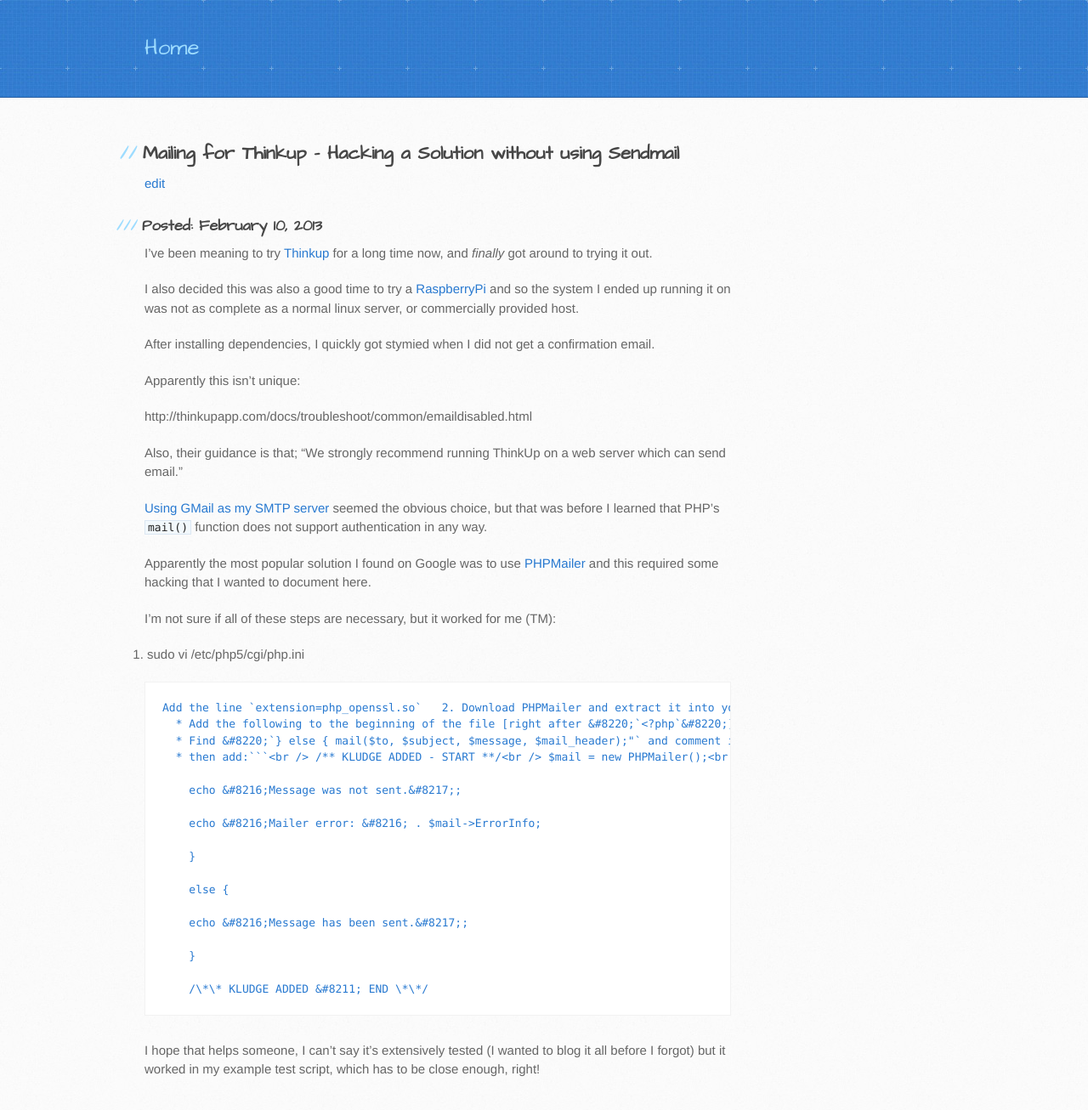
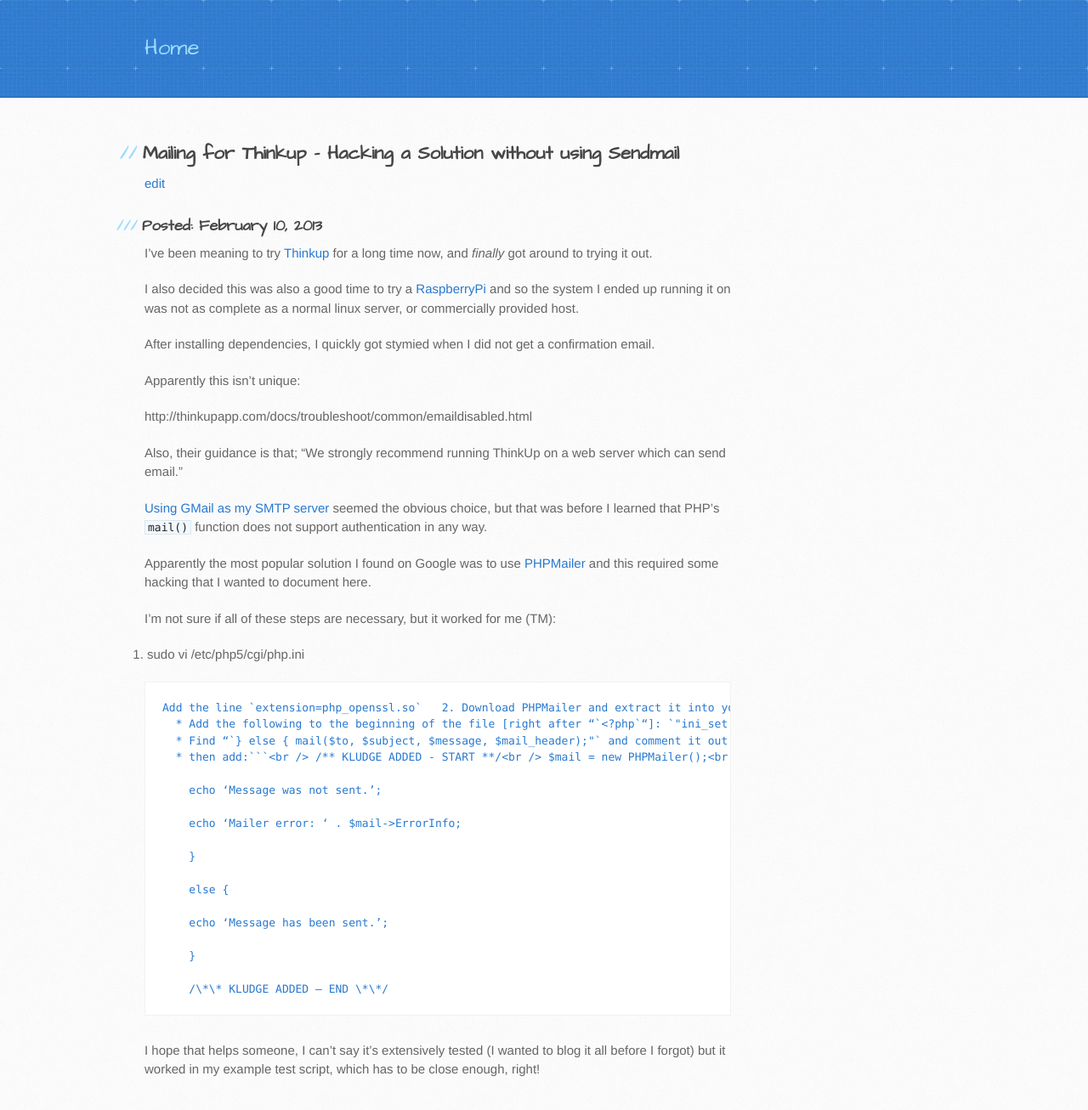
Before and after one commit to thecapacity/thecapacity.github.io, a Jekyll site: the page built from _posts/2013-02-10-mailing-for-thinkup.md, in a window 1280 px wide, cut to the strip 0-1326 px from the top of the page. Shown: the top 1306 px of the strip at 85% size. Built offline with Jekyll 4.4.1, drawn with Linux system fonts in a browser that asks for light colours.

Commit message:
Unescape HTML Codes

````diff
--- a/_posts/2013-02-10-mailing-for-thinkup.md
+++ b/_posts/2013-02-10-mailing-for-thinkup.md
@@ -1,6 +1,6 @@
 ---
 id: 408
-title: 'Mailing for Thinkup &#8211; Hacking a Solution without using Sendmail'
+title: 'Mailing for Thinkup – Hacking a Solution without using Sendmail'
 date: 2013-02-10T22:02:19+00:00
 author: jay
 layout: post
@@ -10,32 +10,32 @@
   - code
   - opensource
 ---
-I&#8217;ve been meaning to try [Thinkup](http://thinkupapp.com/ "ThinkUp") for a long time now, and _finally_ got around to trying it out.
+I’ve been meaning to try [Thinkup](http://thinkupapp.com/ "ThinkUp") for a long time now, and _finally_ got around to trying it out.
 
 I also decided this was also a good time to try a [RaspberryPi](http://www.raspberrypi.org/) and so the system I ended up running it on was not as complete as a normal linux server, or commercially provided host.
 
 After installing dependencies, I quickly got stymied when I did not get a confirmation email.
 
-Apparently this isn&#8217;t unique:
+Apparently this isn’t unique:
 
 http://thinkupapp.com/docs/troubleshoot/common/emaildisabled.html
 
-Also, their guidance is that; &#8220;We strongly recommend running ThinkUp on a web server which can send email.&#8221;
+Also, their guidance is that; “We strongly recommend running ThinkUp on a web server which can send email.”
 
-[Using GMail as my SMTP server](http://lifehacker.com/111166/how-to-use-gmail-as-your-smtp-server "Using GMail as my SMTP server") seemed the obvious choice, but that was before I learned that PHP&#8217;s `mail()` function does not support authentication in any way.
+[Using GMail as my SMTP server](http://lifehacker.com/111166/how-to-use-gmail-as-your-smtp-server "Using GMail as my SMTP server") seemed the obvious choice, but that was before I learned that PHP’s `mail()` function does not support authentication in any way.
 
 Apparently the most popular solution I found on Google was to use [PHPMailer](http://phpmailer.worxware.com/ "PHPMailer") and this required some hacking that I wanted to document here.
 
-I&#8217;m not sure if all of these steps are necessary, but it worked for me (TM):
+I’m not sure if all of these steps are necessary, but it worked for me (TM):
 
   1. sudo vi /etc/php5/cgi/php.ini
 
     Add the line `extension=php_openssl.so`
   2. Download PHPMailer and extract it into your thinkup __lib_ directory [for me this was `/usr/share/nginx/www/thinkup/_lib]`
   3. Hack `/usr/share/nginx/www/thinkup/_lib/class.Mailer`
-      * Add the following to the beginning of the file [right after &#8220;`<?php`&#8220;]: `"ini_set("include_path", ".:./PHPMailer_v5.1/");<br />
-require("PHPMailer_v5.1/class.phpmailer.php");`&#8220;
-      * Find &#8220;`} else { mail($to, $subject, $message, $mail_header);"` and comment it out [with //]
+      * Add the following to the beginning of the file [right after “`<?php`“]: `"ini_set("include_path", ".:./PHPMailer_v5.1/");<br />
+require("PHPMailer_v5.1/class.phpmailer.php");`“
+      * Find “`} else { mail($to, $subject, $message, $mail_header);"` and comment it out [with //]
       * then add:```<br />
 /** KLUDGE ADDED - START **/<br />
 $mail = new PHPMailer();<br />
@@ -53,18 +53,18 @@
 $mail->Body = $message;<br />
 $mail->WordWrap = 50;`if(!$mail->Send()) {
 
-        echo &#8216;Message was not sent.&#8217;;
+        echo ‘Message was not sent.’;
 
-        echo &#8216;Mailer error: &#8216; . $mail->ErrorInfo;
+        echo ‘Mailer error: ‘ . $mail->ErrorInfo;
 
         }
 
         else {
 
-        echo &#8216;Message has been sent.&#8217;;
+        echo ‘Message has been sent.’;
 
         }
 
-        /\*\* KLUDGE ADDED &#8211; END \*\*/
+        /\*\* KLUDGE ADDED – END \*\*/
 
-I hope that helps someone, I can&#8217;t say it&#8217;s extensively tested (I wanted to blog it all before I forgot) but it worked in my example test script, which has to be close enough, right!
+I hope that helps someone, I can’t say it’s extensively tested (I wanted to blog it all before I forgot) but it worked in my example test script, which has to be close enough, right!
````
